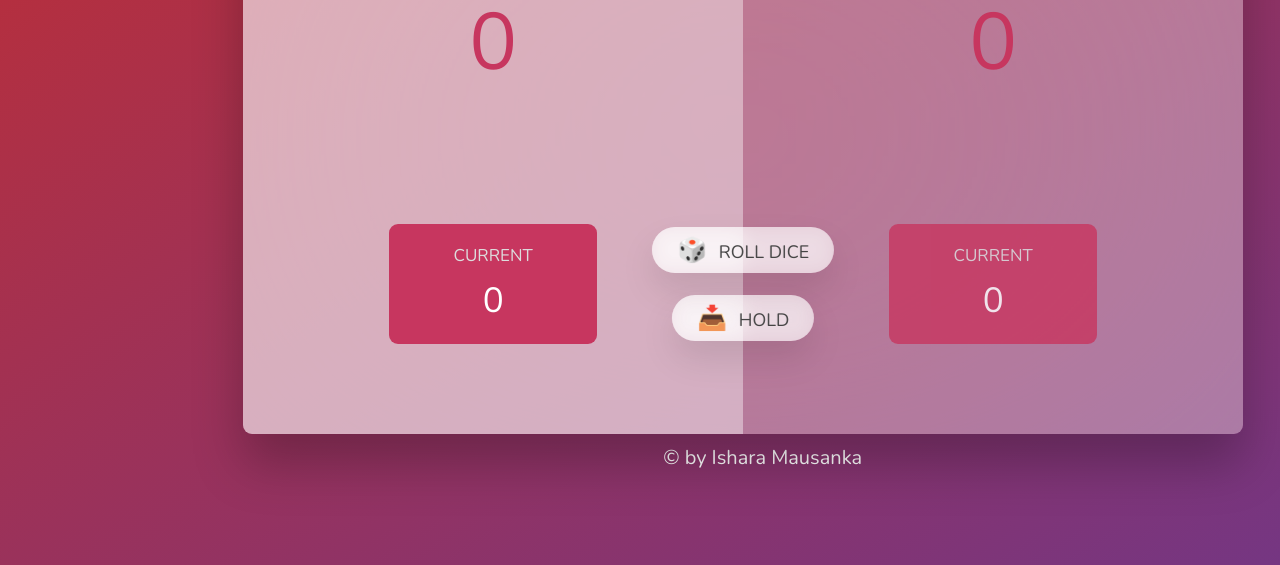
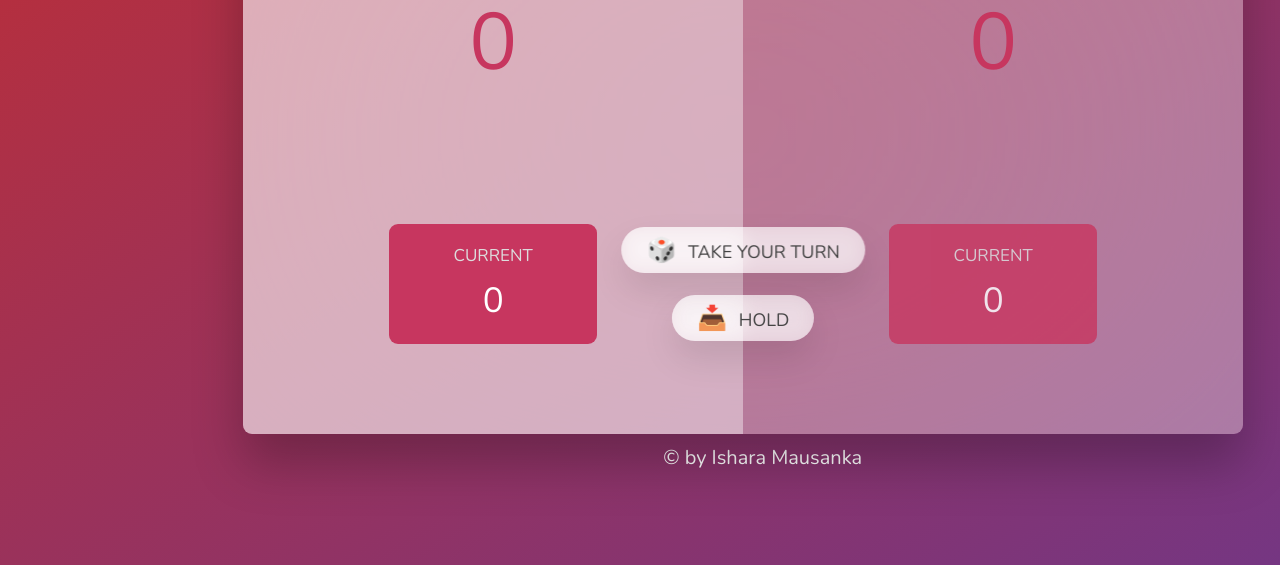
Before and after one commit to ChillBroh/Roll-The-Dice-Game-, a plain HTML site: page index.html in a window 1280 px wide. Shown: the part 235-800 px from the top of the page. Drawn offline with nearby package versions, Linux system fonts and the light colour scheme.

Commit message:
changed name

```diff
--- a/index.html
+++ b/index.html
@@ -33,7 +33,7 @@
 
       <img src="./images/dice-5.png" alt="Playing dice" class="dice" />
       <button class="btn btn--new">🔄 New game</button>
-      <button class="btn btn--roll">🎲 Roll dice</button>
+      <button class="btn btn--roll">🎲 Take your Turn</button>
       <button class="btn btn--hold">📥 Hold</button>
     </main>
     <footer>&copy; by Ishara Mausanka</footer>
```
